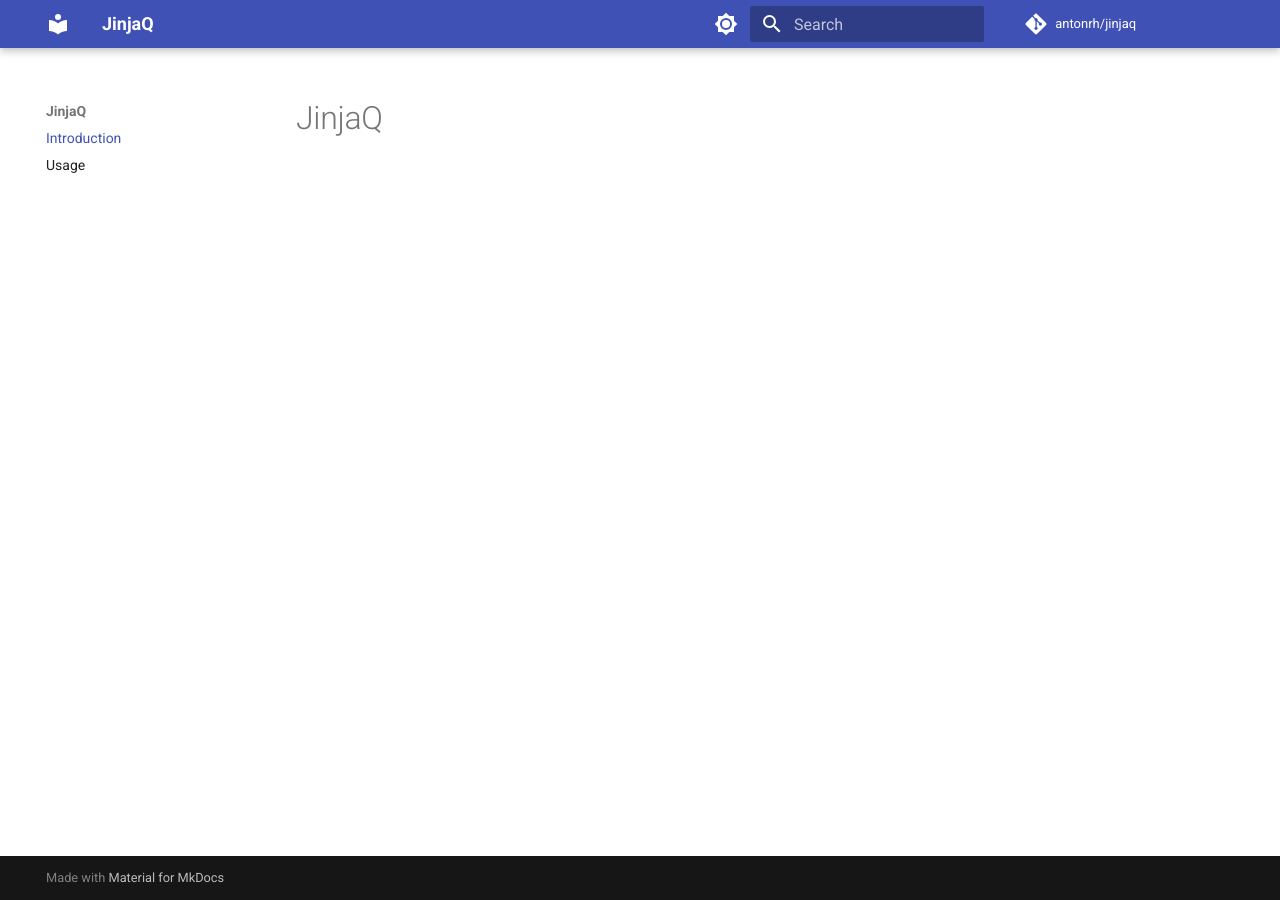
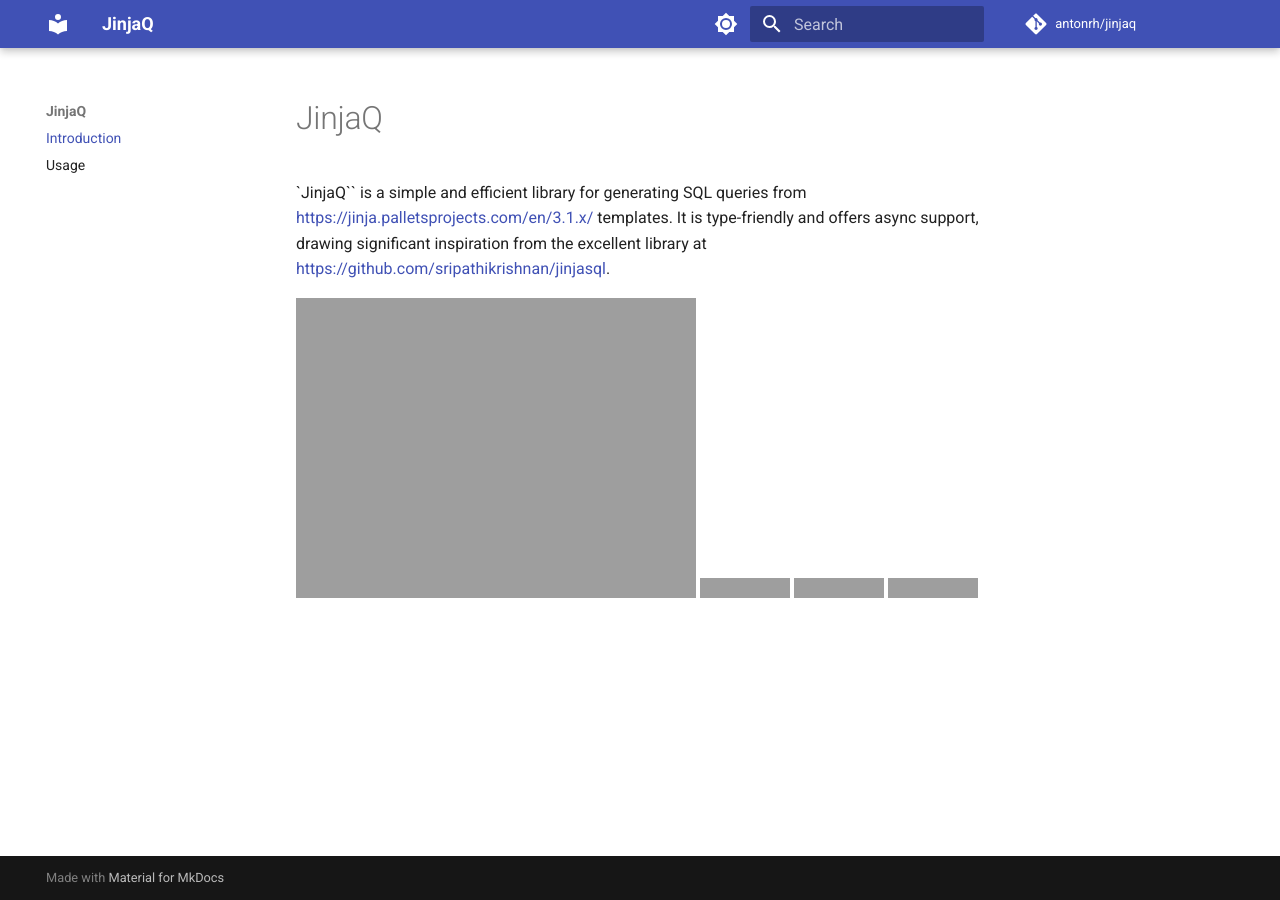
Before and after one commit to antonrh/jinja2sql, an MkDocs documentation site: the page built from docs/index.md, in a window 1280 px wide. Built offline with MkDocs 1.6.1 and Material for MkDocs 9.7.7, drawn with Linux system fonts in a browser that asks for light colours; comment, search, counter and statistics services are not loaded; grey boxes are pictures that could not be loaded.

Commit message:
Update introduction

```diff
--- a/docs/index.md
+++ b/docs/index.md
@@ -1,2 +1,9 @@
 JinjaQ
 ======
+
+`JinjaQ`` is a simple and efficient library for generating SQL queries from [https://jinja.palletsprojects.com/en/3.1.x/](Jinja2) templates. It is type-friendly and offers async support, drawing significant inspiration from the excellent library at [https://github.com/sripathikrishnan/jinjasql](jinjasql).
+
+[![CI](https://github.com/antonrh/jinjaq/actions/workflows/ci.yml/badge.svg)](https://github.com/antonrh/jinjaq/actions/workflows/ci.yml)
+[![codecov](https://codecov.io/gh/antonrh/jinjaq/branch/main/graph/badge.svg?token=67CLD19I0C)](https://codecov.io/gh/antonrh/pyxdi)
+[![Documentation Status](https://readthedocs.org/projects/jinjaq/badge/?version=latest)](https://pyxdi.readthedocs.io/en/latest/?badge=latest)
+[![Code style: black](https://img.shields.io/badge/code%20style-black-000000.svg)](https://github.com/psf/black)
```
Also changed, not shown: README.md (+32 -0 lines).
